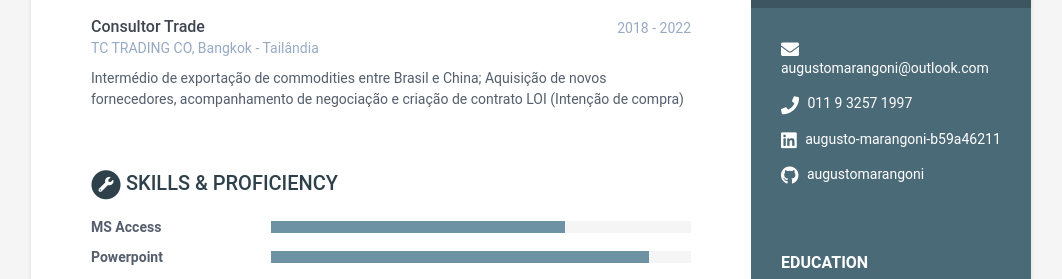
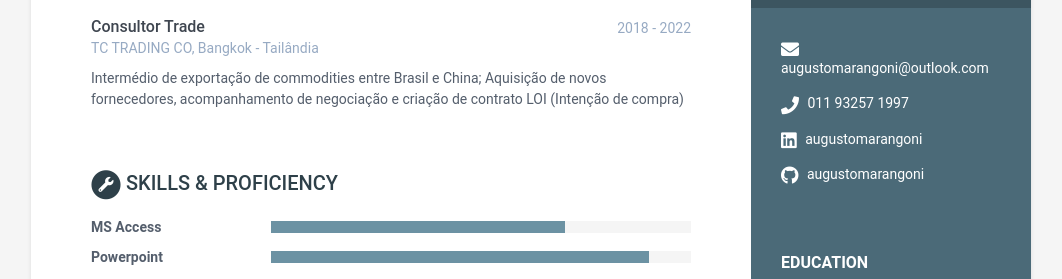
Before and after one commit to augustomarangoni/augustomarangoni.github.io, a Jekyll site: the page built from index.html, in a window 1280 px wide. Shown: the part 295-574 px from the top of the page, without its empty margins (109-1171 px from the left). Built offline with Jekyll 4.4.1, drawn with Linux system fonts in a browser that asks for light colours.

Commit message:
Update data.yml

```diff
--- a/_data/data.yml
+++ b/_data/data.yml
@@ -13,9 +13,9 @@ sidebar:
 
     # Sidebar links
     email: augustomarangoni@outlook.com
-    phone: 011 9 3257 1997
+    phone: 011 93257 1997
     website: #leomarangoni.me #do not add http://
-    linkedin: augusto-marangoni-b59a46211
+    linkedin: augustomarangoni
     github: augustomarangoni
     gitlab:
     bitbucket:
```
